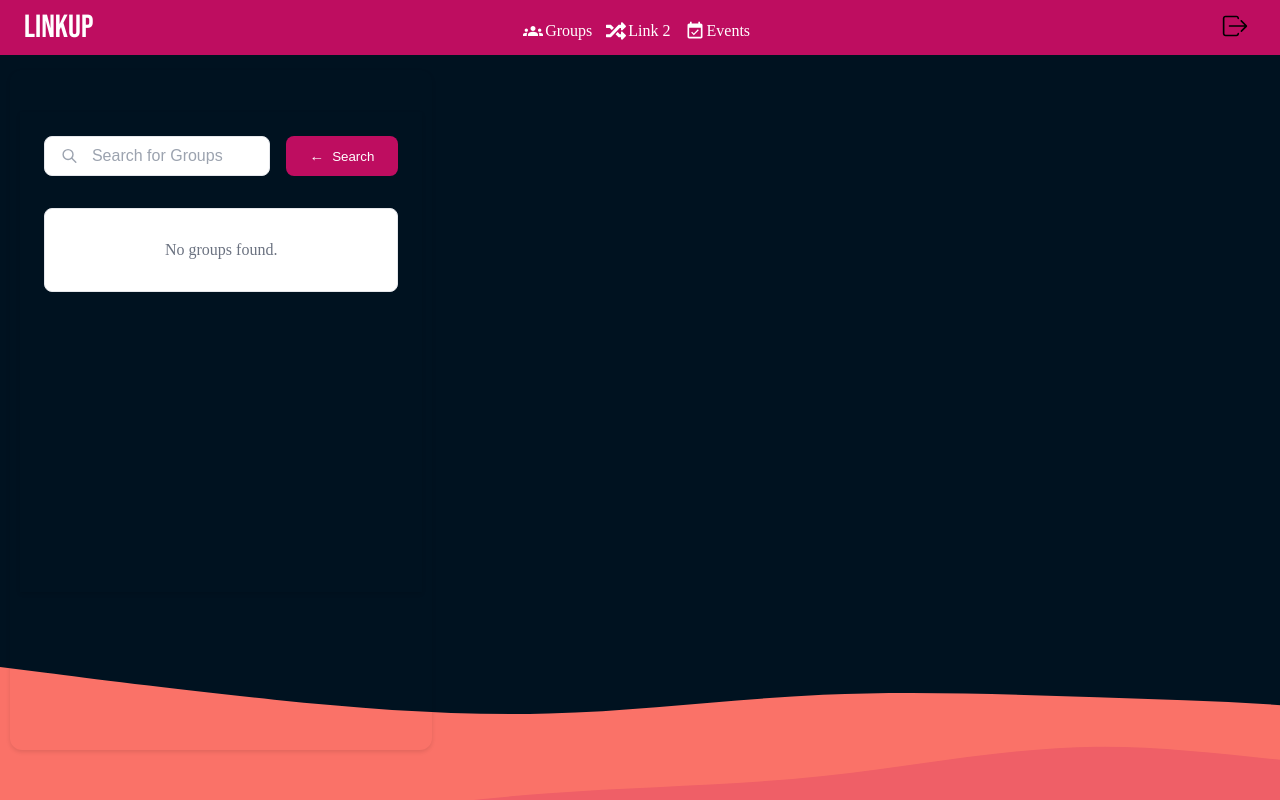
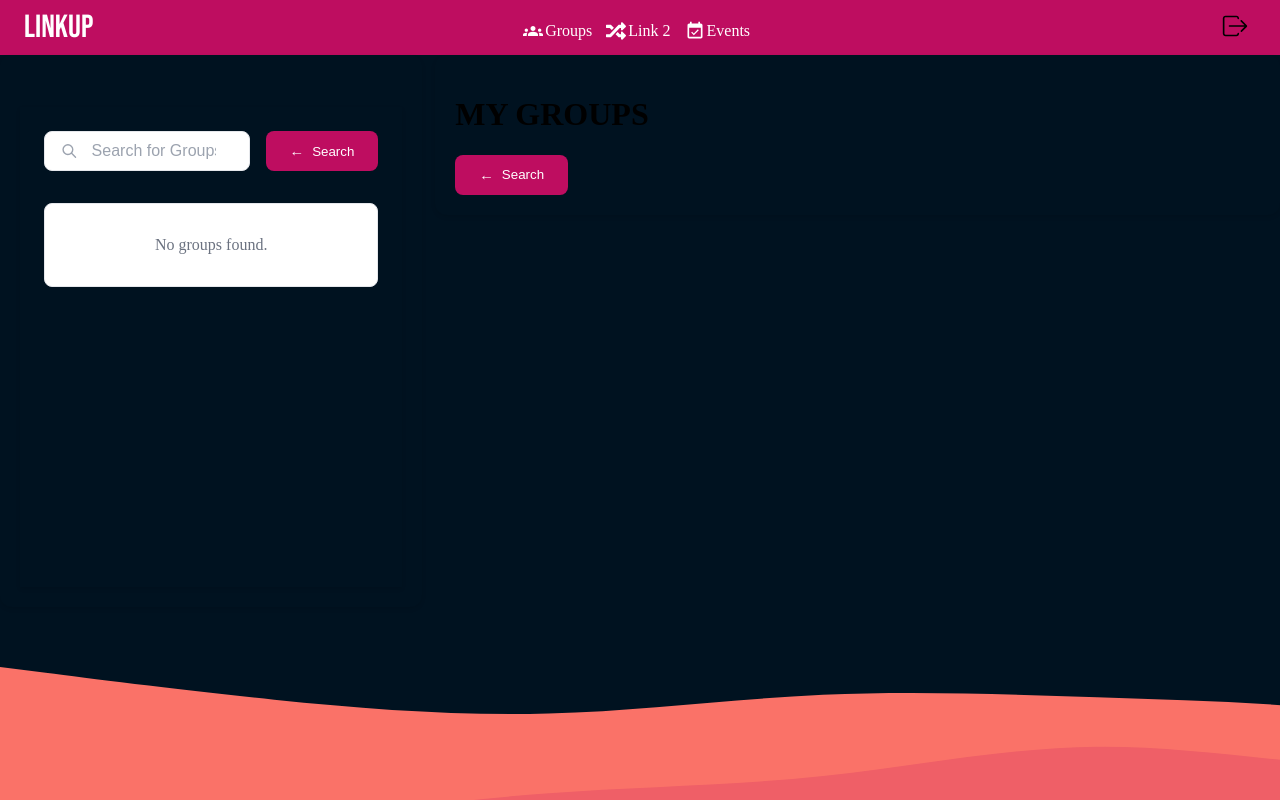
Before and after one commit to SurreySideProjects/LinkUp, a React (Create React App) app in the folder client/: page /groups in a window 1280 px wide. Built offline with nearby package versions, Linux system fonts and the light colour scheme; a web font is replaced by a local one.

Commit message:
added left and right containers

```diff
--- a/client/src/components/Groups/Groups.css
+++ b/client/src/components/Groups/Groups.css
@@ -1,14 +1,34 @@
 .container {
-    width: 33%;
-    height: 85vh; /* Takes up 90% of viewport height */
-    margin-top: 15px; /* Assuming nav bar height is 60px, adjust as needed */
-    margin-left: 10px;
-    border-radius: 12px;
-    /* background-color: #f5f5f5; */
-    box-shadow: 0 2px 4px rgba(0, 0, 0, 0.1); /* Optional shadow for depth */
-    padding: 10px;
-    box-sizing: border-box;
-  }
+  display: flex;
+  gap: 20px;
+  padding: 0 20px;
+  height: 85vh;
+  margin-top: 15px;
+}
+
+.left-container {
+  float: left;  /* Takes up 1 part of the space */
+  height: 100%;
+  width: 33%;
+  border-radius: 12px;
+  box-shadow: 0 2px 4px rgba(0, 0, 0, 0.1);
+  /* background-color: #f5f5f5; */
+  padding: 20px;
+  box-sizing: border-box;
+}
+
+.right-container {
+  /* flex: 2;  Takes up 2 parts of the space */
+  float: right;
+  width: 66%;
+  height: 100%;
+  border-radius: 12px;
+  /* background-color: #f5f5f5; */
+  box-shadow: 0 2px 4px rgba(0, 0, 0, 0.1);
+  padding: 20px;
+  box-sizing: border-box;
+}
+
 
 .inner{
   width: 100%;
--- a/client/src/components/Groups/Groups.js
+++ b/client/src/components/Groups/Groups.js
@@ -7,7 +7,7 @@ import InspectSection from './components/InspectSection/InspectSection'
 
 function Groups() {
   const [mode, setMode] = useState("search") // search OR inspect
-  const[searchData, setSearchData] = useState()
+  const [userMode, setUserMode] = useState("list")
   const[groupData, setGroupData] = useState({
     "name": "",
   })
@@ -38,14 +38,14 @@ function Groups() {
     <>
       <img id='back' src='background.svg'/>
       <NavBar/>
-      <div className='container'>
+      <div className='left-container'>
 
         {mode === "inspect" &&
-        // <button type='button' onClick={() => setMode("inspect")}>Inspect</button>}
         <button
         type='button'
         onClick={() => setMode("search")}
-        className="search-button">
+        className="search-button"
+        >
         Search
         </button>}
 
@@ -56,7 +56,18 @@ function Groups() {
             (<InspectSection  groupData={groupData}  />)
           }
         </div>
+      </div>
 
+      <div className='right-container'>
+        <h1>MY GROUPS</h1>
+        {userMode === "list" &&
+        <button
+        type='button'
+        onClick={() => setMode("search")}
+        className="search-button"
+        >
+        Search
+        </button>}
       </div>
     </>
   )
```
